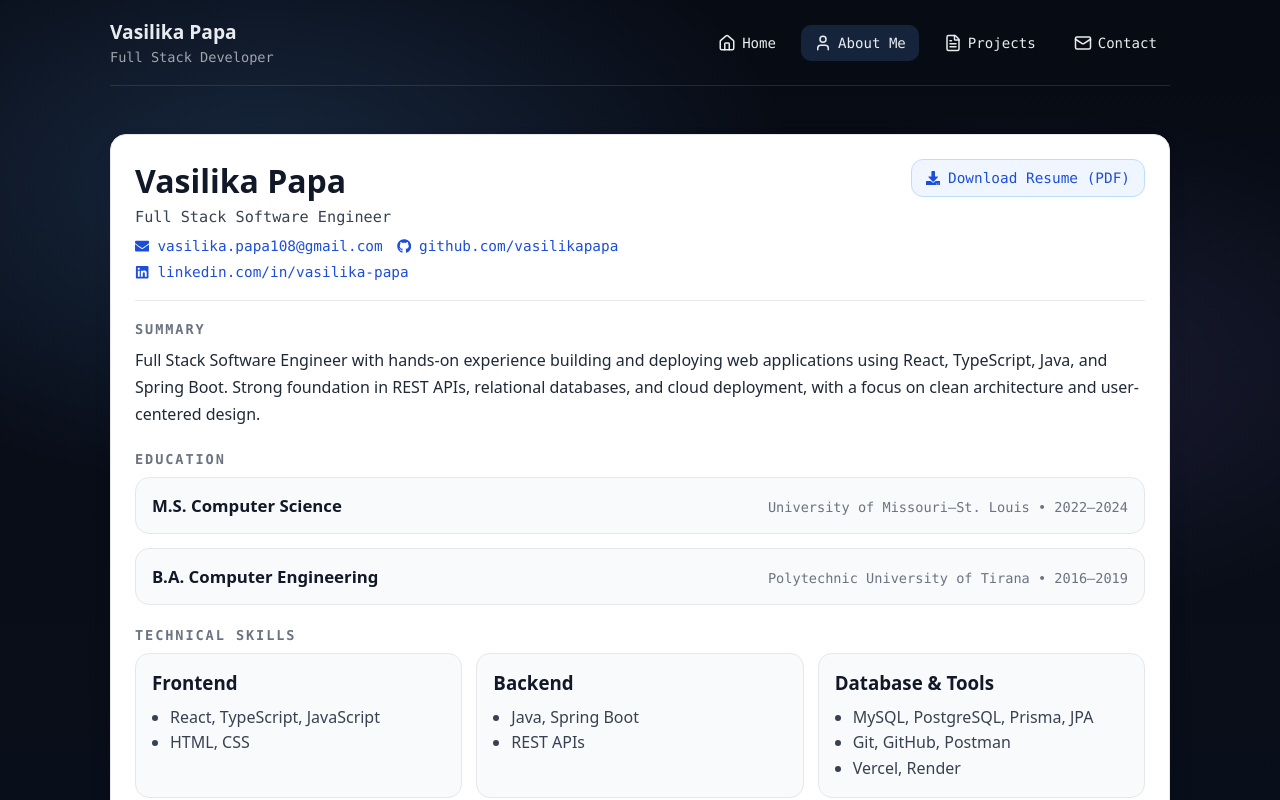
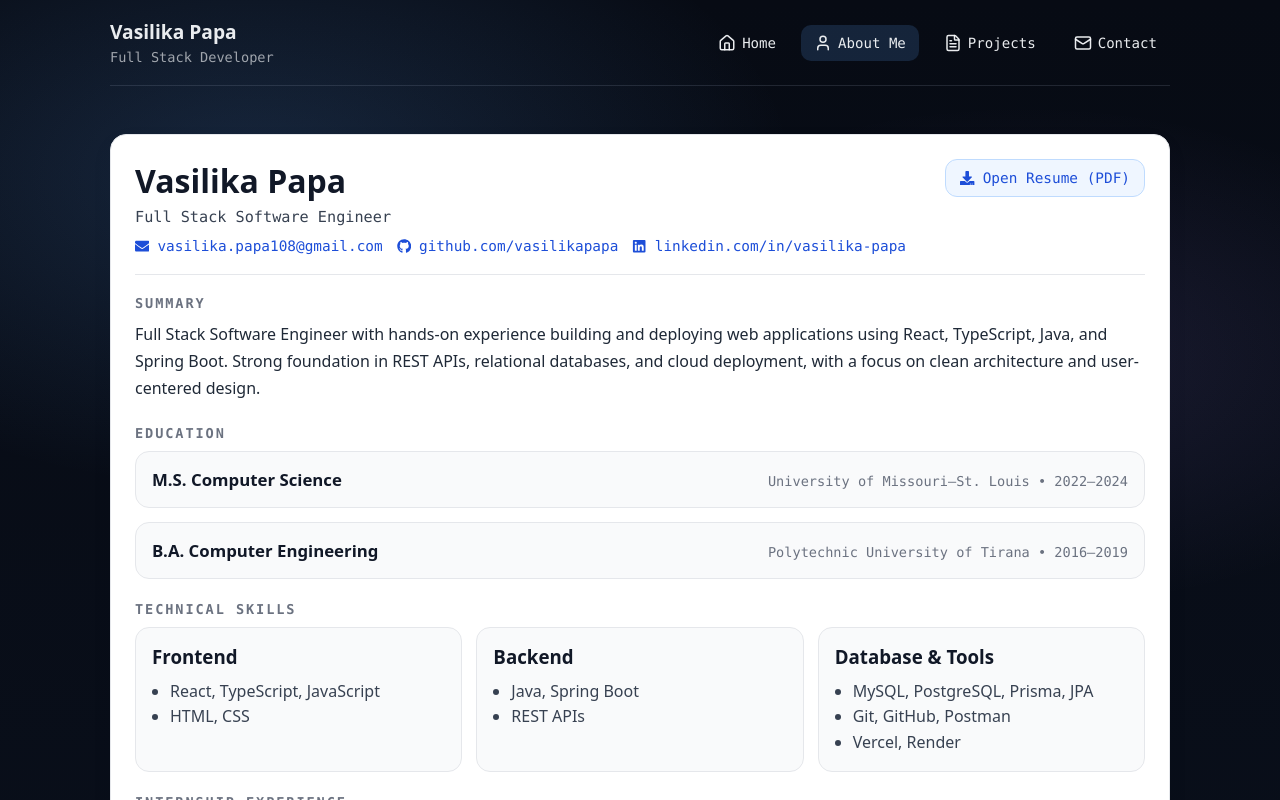
Before and after one commit to vasilikapapa/portfolio, a React (Vite) app: page /about in a window 1280 px wide. Shown: the top 800 px of the page. Built offline with nearby package versions, Linux system fonts and the light colour scheme.

Commit message:
Download Resume

```diff
--- a/src/pages/About/About.tsx
+++ b/src/pages/About/About.tsx
@@ -47,9 +47,14 @@ export default function About(): React.ReactElement {
 
           {/* Download CTA
                */}
-          <a className="about-download" href="/Vasilika_Papa_Resume.pdf" download>
-            <FaDownload /> Download Resume (PDF)
-          </a>
+              <a
+                className="about-download"
+                href="/Vasilika_Papa_Resume.pdf"
+                target="_blank"
+                rel="noreferrer"
+               >
+  <FaDownload /> Open Resume (PDF)
+</a>
         </header>
 
         <div className="about-divider" />
```
